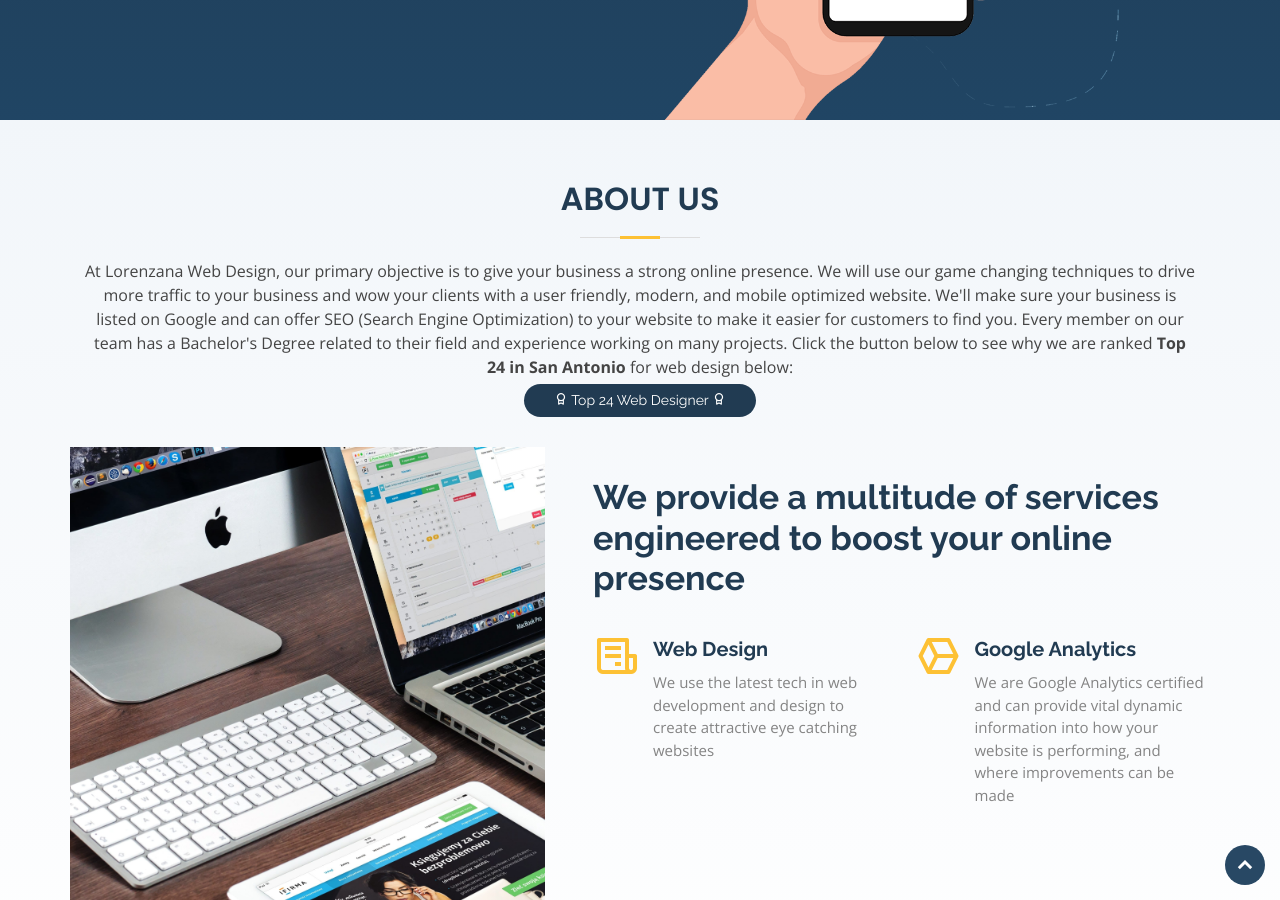
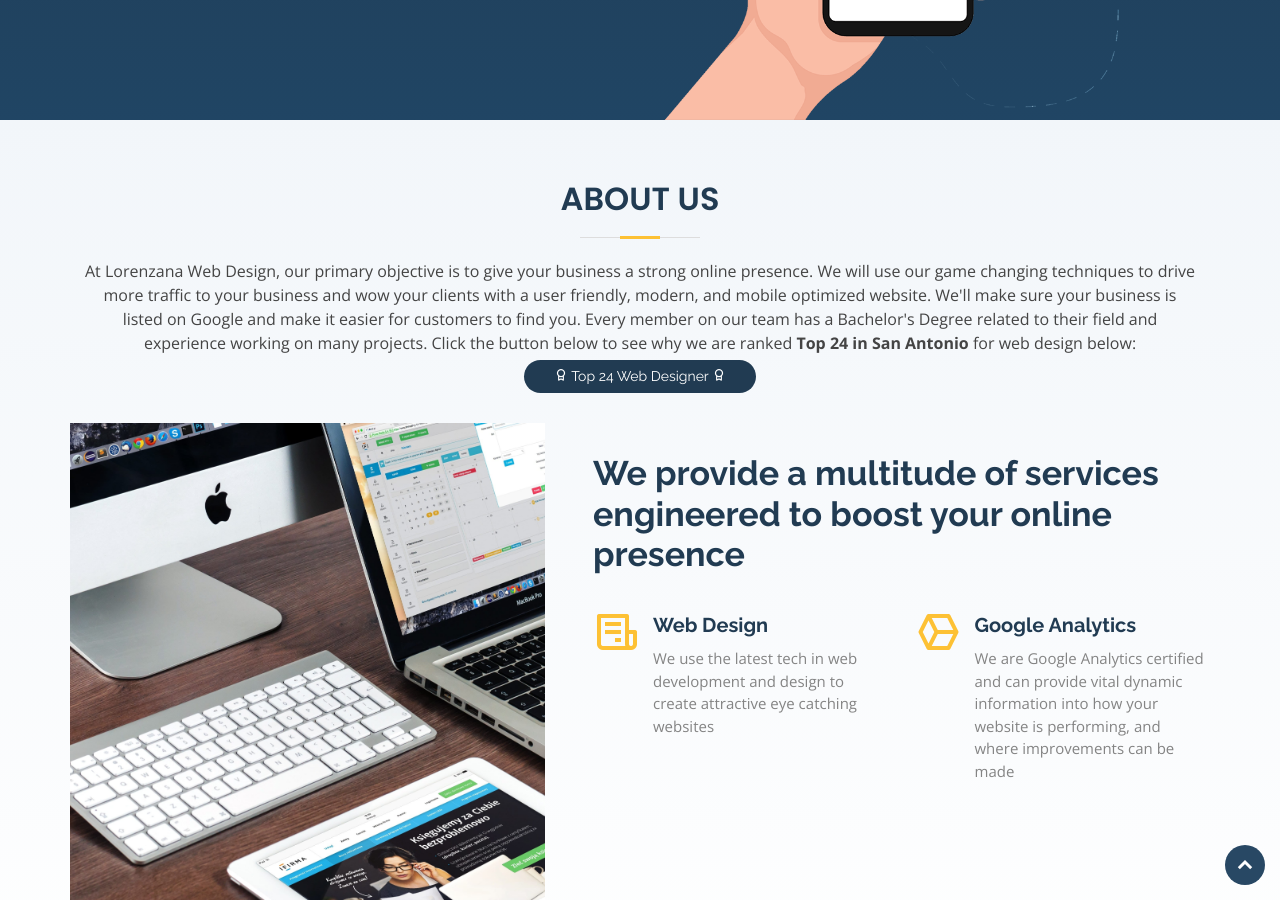
Before and after one commit to MeesterMarcus/lorenzana-designs-website, a Jekyll site: the page built from index.md, in a window 1280 px wide and 900 px high, scrolled down 589 px. Built offline with Jekyll 4.4.1, drawn with Linux system fonts in a browser that asks for light colours; nearby versions of some CDN libraries.

Commit message:
removing seo keyword stuffing

```diff
--- a/_includes/about.html
+++ b/_includes/about.html
@@ -5,9 +5,9 @@
         <div class="section-title">
             <h2 data-aos="fade-in">About Us</h2>
             <p data-aos="fade-in">At Lorenzana Web Design, our primary objective is to give your business a strong online presence.
-            We will use our game changing techniques to drive more traffic to your business and wow your clients with a user friendly, modern, and mobile optimized website. We'll make sure your business is listed on Google and can offer
-                SEO (Search Engine Optimization) to your website to make it easier for customers to find you.
-                Every member on our team has a Bachelor's Degree related to their field and experience working on many projects. Click the button below to see why we are ranked <b>Top 24 in San Antonio</b> for
+            We will use our game changing techniques to drive more traffic to your business and wow your clients with a user friendly, modern, and mobile optimized website. We'll make sure your business is listed on Google and
+                make it easier for customers to find you. Every member on our team has a Bachelor's Degree related to their
+                field and experience working on many projects. Click the button below to see why we are ranked <b>Top 24 in San Antonio</b> for
             web design below: </p>
             <div style="margin-top:5px;" data-aos="fade-in">
                 <a href="https://www.expertise.com/tx/san-antonio/web-design/#LorenzanaWebDesign" target="_blank" class="get-started-btn"><i class="bx bx-award"></i> Top 24 Web Designer <i class="bx bx-award"></i></a>
--- a/_includes/features.html
+++ b/_includes/features.html
@@ -54,13 +54,7 @@
                     <div class="col-md-6">
                         <ul>
                             <li><i class="icofont-check"></i> Wordpress </li>
-                            <li><i class="icofont-check"></i> SEO </li>
-                            <li><i class="icofont-check"></i> Analytics </li>
                             <li><i class="icofont-check"></i> HTML </li>
-                        </ul>
-                    </div>
-                    <div class="col-md-6">
-                        <ul>
                             <li><i class="icofont-check"></i> CSS </li>
                             <li><i class="icofont-check"></i> JavaScript </li>
                             <li><i class="icofont-check"></i> Adobe </li>
@@ -75,9 +69,9 @@
                 <img src="assets/img/features-4.svg" class="img-fluid" alt="">
             </div>
             <div class="col-md-7 pt-5 order-2 order-md-1" data-aos="fade-right">
-                <h3>Search Engine Optimization (SEO)</h3>
+                <h3>Search Engine Optimization</h3>
                 <p class="font-italic">
-                    We offer SEO services to help boost your online presence and attract the customers that matter. In
+                    We offer services to help boost your online presence and attract the customers that matter. In
                     this online world, it's more important than ever to be found on search engines, especially locally.
                 </p>
                 <p>Here are some services we can take care of for you:</p>
--- a/_includes/pricing.html
+++ b/_includes/pricing.html
@@ -18,8 +18,8 @@
                     <li><i class="bx bx-check"></i> Google Analytics</li>
                     <li class="na"><i class="bx bx-x"></i> <span>Up to 5 pages</span></li>
                     <li class="na"><i class="bx bx-x"></i> <span>Blog</span></li>
-                    <li class="na"><i class="bx bx-x"></i> <span>SEO Optimized</span></li>
-                    <li class="na"><i class="bx bx-x"></i> <span>SEO Monitoring</span></li>
+                    <li class="na"><i class="bx bx-x"></i> <span>Basic search optimization</span></li>
+                    <li class="na"><i class="bx bx-x"></i> <span>Local optimization</span></li>
                     <li class="na"><i class="bx bx-x"></i> <span>Sell Products</span></li>
                 </ul>
                 <a href="#contact" class="get-started-btn">Let's do it!</a>
@@ -35,8 +35,8 @@
                     <li><i class="bx bx-check"></i> Google Analytics</li>
                     <li><i class="bx bx-check"></i> Up to 5 additional pages</li>
                     <li><i class="bx bx-check"></i> Blog</li>
-                    <li><i class="bx bx-check"></i> SEO Optimized</li>
-                    <li class="na"><i class="bx bx-x"></i> <span>SEO Monitoring</span></li>
+                    <li><i class="bx bx-check"></i> <span>Basic search optimization</span></li>
+                    <li class="na"><i class="bx bx-x"></i> <span>Local optimization</span></li>
                     <li class="na"><i class="bx bx-x"></i> <span>Sell Products</span></li>
                 </ul>
                 <a href="#contact" class="get-started-btn">Let's do it!</a>
@@ -51,9 +51,9 @@
                     <li><i class="bx bx-check"></i> Google Analytics</li>
                     <li><i class="bx bx-check"></i> Up to 10 additional pages</li>
                     <li><i class="bx bx-check"></i> Blog</li>
-                    <li><i class="bx bx-check"></i> SEO Optimized</li>
-                    <li><i class="bx bx-check"></i> SEO Monitoring</li>
-                    <li><i class="bx bx-check"></i> Sell Products</li>
+                    <li><i class="bx bx-check"></i> <span>Basic search optimization</span></li>
+                    <li><i class="bx bx-check"></i> <span>Local optimization</span></li>
+                    <li><i class="bx bx-check"></i> eCommerce</li>
                 </ul>
                 <a href="#contact" class="get-started-btn">Let's do it!</a>
             </div>
```
